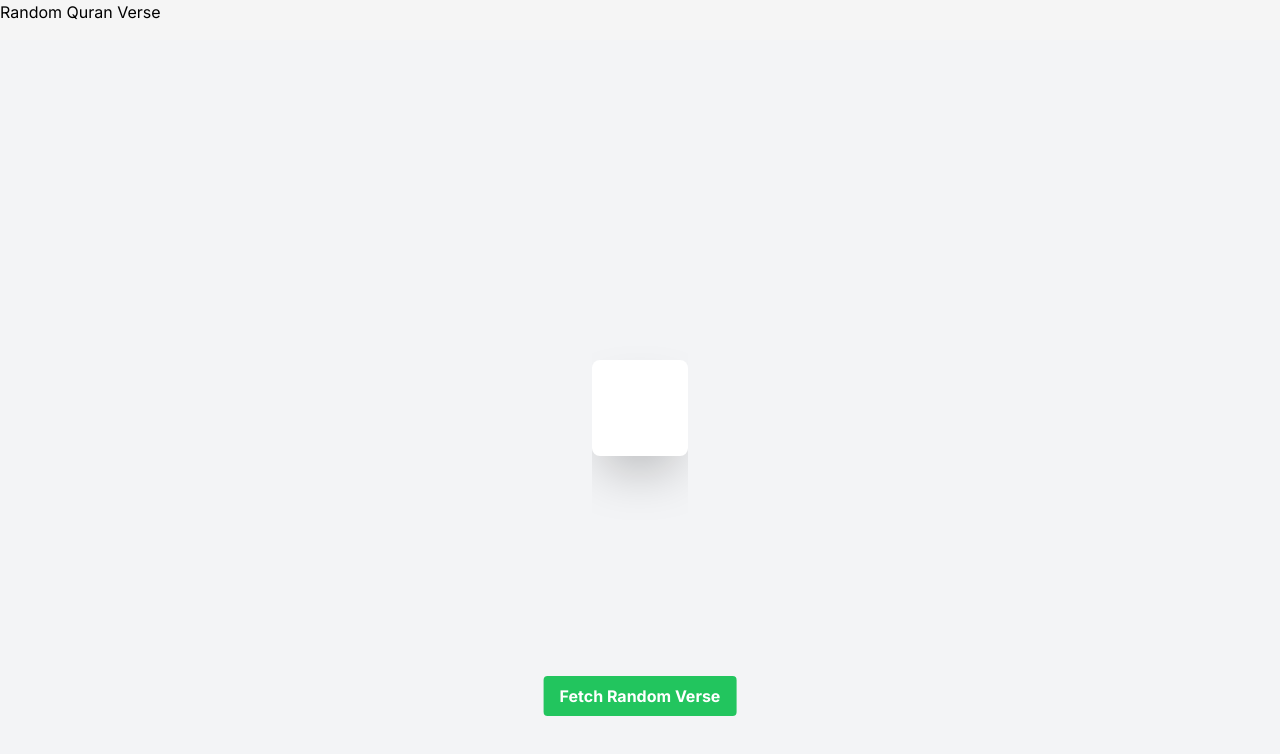
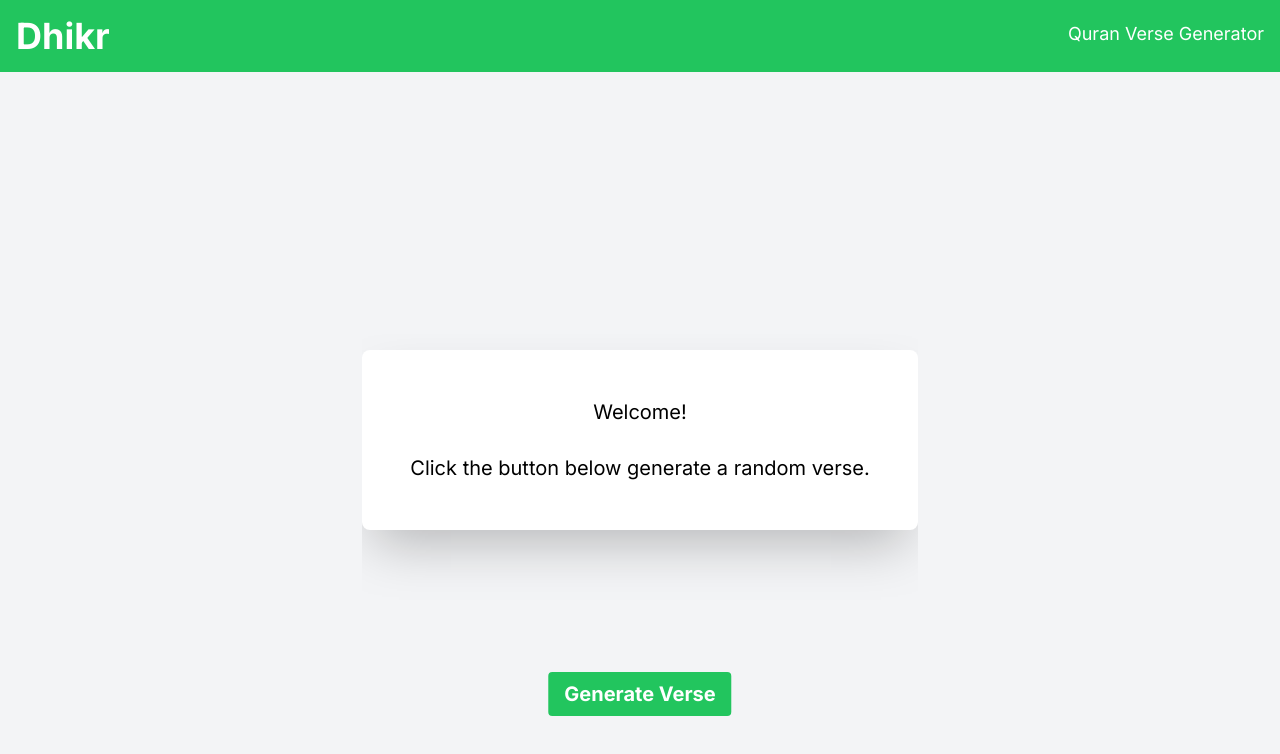
Before and after one commit to ZackariaOsman/cprg306-project, a Next.js app: page / in a window 1280 px wide. Shown: the top 754 px of the page. Built offline with nearby package versions, Linux system fonts and the light colour scheme.

Commit message:
Final changes

```diff
--- a/app/page.js
+++ b/app/page.js
@@ -3,12 +3,14 @@
 import React from "react";
 import VerseRetrieval from "components/verseRetrieval";
 import RandomVerse from "components/randomVerse";
+import NavBar from "components/navbar";
+
 
 export default function Home() {
   return (
       <div>
-          <h1 className="mb-4">Random Quran Verse</h1>
-          <RandomVerse ></RandomVerse>
+        <NavBar></NavBar>
+        <RandomVerse ></RandomVerse>
       </div>
   );
 }
--- /dev/null
+++ b/components/navbar.js
@@ -0,0 +1,12 @@
+import React from 'react';
+
+export default function NavBar() {
+    return (
+        <nav className="bg-green-500 text-white p-4 shadow-md">
+            <div className="container mx-auto flex justify-between">
+                <h1 className="text-4xl font-bold">Dhikr</h1>
+                <h2 className="text-lg mt-1">Quran Verse Generator</h2>
+            </div>
+        </nav>
+    );
+}
--- a/components/randomVerse.js
+++ b/components/randomVerse.js
@@ -6,20 +6,16 @@ export default function RandomVerse() {
     const [arabicVerse, setArabicVerse] = useState('');
     const [englishVerse, setEnglishVerse] = useState('');
     const [error, setError] = useState('');
+    const [isVerseLoaded, setIsVerseLoaded] = useState(false);
 
     const fetchRandomVerse = async () => {
-        const randomVerseNumber = Math.floor(Math.random() * 6236) + 1; // Random verse
+        const randomVerseNumber = Math.floor(Math.random() * 6236) + 1;
         try {
-            // Fetch Arabic version
             const arabicData = await getData(randomVerseNumber, 'quran-simple');
-            if (arabicData.status !== 'OK') {
-                throw new Error('Arabic verse not found');
-            }
+            const englishData = await getData(randomVerseNumber, 'en.asad');
 
-            // Fetch English translation
-            const englishData = await getData(randomVerseNumber, 'en.asad');
-            if (englishData.status !== 'OK') {
-                throw new Error('English translation not found');
+            if (arabicData.status !== 'OK' || englishData.status !== 'OK') {
+                throw new Error('Verse not found');
             }
 
             setVerseInfo({
@@ -29,12 +25,14 @@ export default function RandomVerse() {
             });
             setArabicVerse(arabicData.data.text);
             setEnglishVerse(englishData.data.text);
+            setIsVerseLoaded(true); // update the state to showw a verse has been loaded
             setError('');
 
         } catch (err) {
             setArabicVerse('');
             setEnglishVerse('');
             setVerseInfo({});
+            setIsVerseLoaded(false); // reset state
             setError(err.message);
         }
     };
@@ -45,12 +43,20 @@ export default function RandomVerse() {
                 <div className="bg-white shadow-2xl rounded-lg p-12 w-full max-w-6xl h-auto my-4 mb-20">
                     {error && <div className="error text-red-500">{error}</div>}
 
-                    {!error && verseInfo.number && (
+                    {!isVerseLoaded && !error && (
+                        <div className=" text-center text-xl">
+                            <p>Welcome!</p>
+                            <br />
+                            <p>Click the button below generate a random verse.</p>
+                        </div>
+                    )}
+
+                    {isVerseLoaded && !error && (
+                        <div>
                         <div className="verse-info text-center mb-10">
                             <strong>Surah:</strong> {verseInfo.surahName},
                             <strong> Ayah:</strong> {verseInfo.ayahNumber}
                         </div>
-                    )}
 
                         {arabicVerse && (
                             <div className="flex flex-col items-center mb-5">
@@ -62,13 +68,13 @@ export default function RandomVerse() {
                             </div>
                         )}
                     </div>
+                    )}
+                </div>
             </div>
 
-            <button className=" my-11 bg-green-500 hover:bg-green-700 text-white font-bold py-2 px-4 rounded fixed bottom-10 left-1/2 transform -translate-x-1/2" onClick={fetchRandomVerse}>Fetch Random Verse</button>
+            <button className="my-11 text-xl bg-green-500 hover:bg-green-700 text-white font-bold py-2 px-4 rounded fixed bottom-10 left-1/2 transform -translate-x-1/2" onClick={fetchRandomVerse}>
+                Generate Verse
+            </button>
         </div>
     );
-
-
-
-
 }
```
Lines whose indentation alone changed are shown as unchanged.
